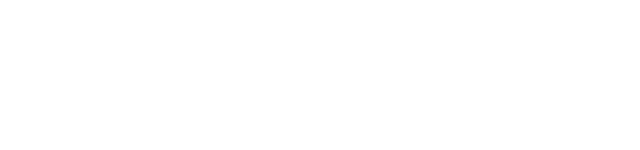
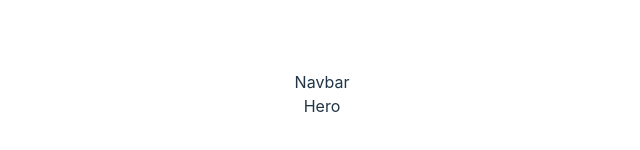
Before and after one commit to Raj217/agro-buddy, a React (Vite) app in the folder frontend/: page / in a window 1280 px wide. Shown: the part 306-456 px from the top of the page, without its empty margins (318-958 px from the left). Built offline with nearby package versions, Linux system fonts and the light colour scheme.

Commit message:
home routes added

```diff
--- a/frontend/src/App.jsx
+++ b/frontend/src/App.jsx
@@ -1,10 +1,14 @@
 import "./App.css";
+import { Route, Routes } from 'react-router-dom'
+import { Home } from './components'
 
 function App() {
 
   return (
-    <div>
-
+    <div className="App">
+      <Routes>
+        <Route path="/" element={<Home />} />
+      </Routes>
     </div>
   );
 }
--- /dev/null
+++ b/frontend/src/components/index.js
@@ -0,0 +1,2 @@
+export * from './general'
+export {default as Home} from '../pages/home/Home'
--- /dev/null
+++ b/frontend/src/components/navbar/Navbar.jsx
@@ -0,0 +1,9 @@
+import React from 'react'
+
+function Navbar() {
+  return (
+    <div>Navbar</div>
+  )
+}
+
+export default Navbar
--- a/frontend/src/main.jsx
+++ b/frontend/src/main.jsx
@@ -4,11 +4,14 @@
 import "./index.css";
 import * as theme from "./configs/theme";
 import { ThemeProvider } from "@mui/material";
+import { BrowserRouter } from "react-router-dom";
 
 ReactDOM.createRoot(document.getElementById("root")).render(
   <React.StrictMode>
     <ThemeProvider theme={theme.theme}>
-      <App />
+      <BrowserRouter>
+        <App />
+      </BrowserRouter>
     </ThemeProvider>
   </React.StrictMode>
 );
--- /dev/null
+++ b/frontend/src/pages/home/Home.jsx
@@ -0,0 +1,14 @@
+import React from 'react'
+import Navbar from '../../components/navbar/Navbar'
+import Hero from './components/Hero/Hero'
+
+function Home() {
+  return (
+    <div>
+      <Navbar />
+      <Hero />
+    </div>
+  )
+}
+
+export default Home
--- /dev/null
+++ b/frontend/src/pages/home/components/Hero/Hero.jsx
@@ -0,0 +1,9 @@
+import React from 'react'
+
+function Hero() {
+  return (
+    <div>Hero</div>
+  )
+}
+
+export default Hero
```
